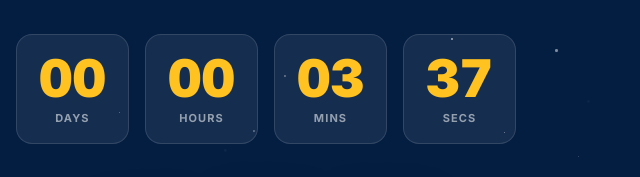
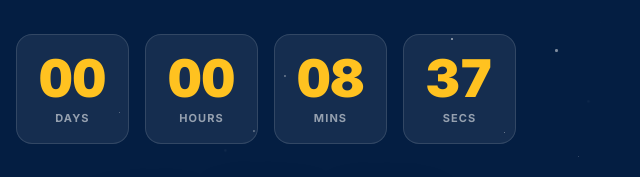
Before and after one commit to siddharthhp/quizblitz, a website: page public/teaser.html in a window 1280 px wide. Shown: the part 361-538 px from the top of the page, 374-1014 px from the left. Drawn offline with nearby package versions, Linux system fonts and the light colour scheme; no server answers.

Commit message:
test: timer set to 12:15 PM IST Jul 2

```diff
--- a/public/teaser.html
+++ b/public/teaser.html
@@ -476,7 +476,7 @@
 
       // ---- Countdown ----
       // Friday 4 July 2026, 12:00 PM IST = 06:30 UTC
-      const targetTime = new Date('2026-07-02T06:40:00Z').getTime();
+      const targetTime = new Date('2026-07-02T06:45:00Z').getTime();
       let timerEnded   = false;
 
       function pad(n) { return String(Math.max(0, n)).padStart(2, '0'); }
```
